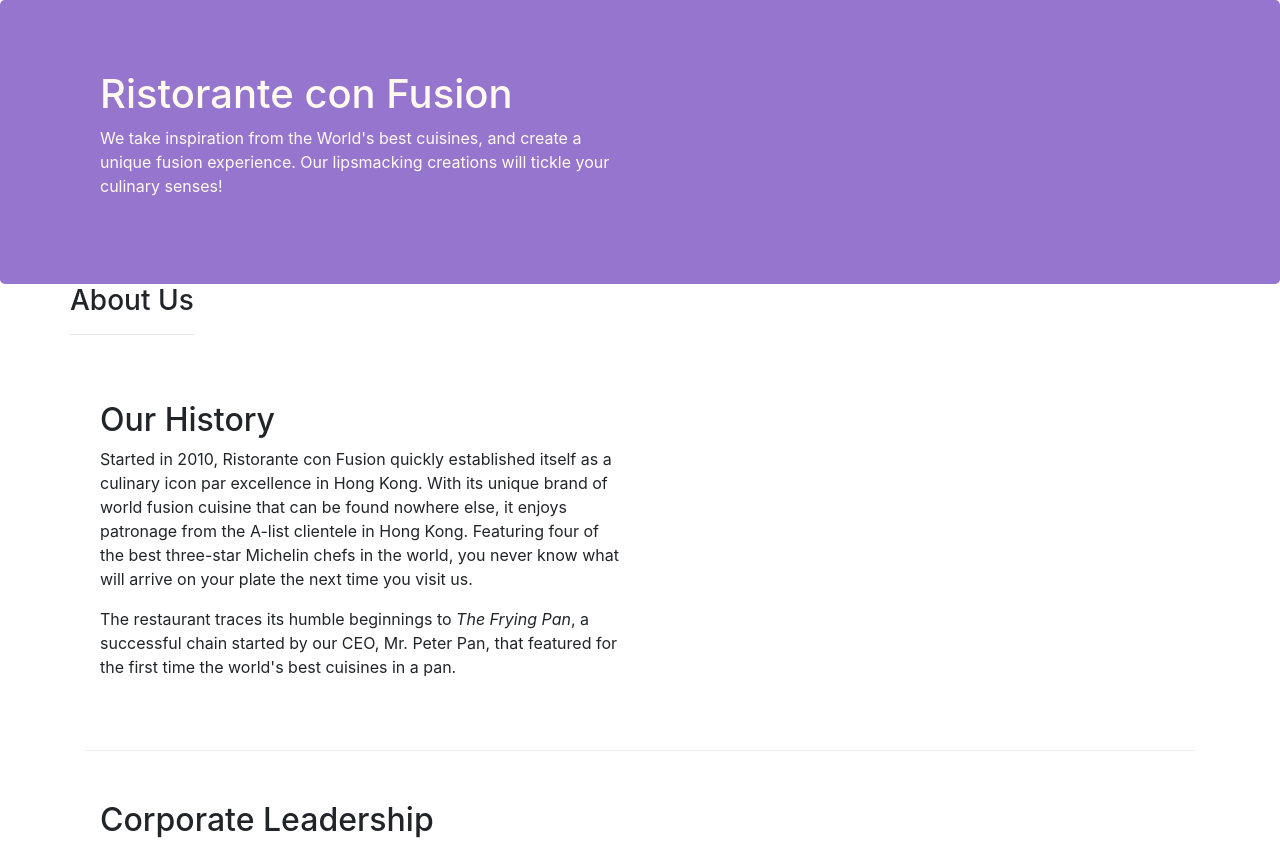
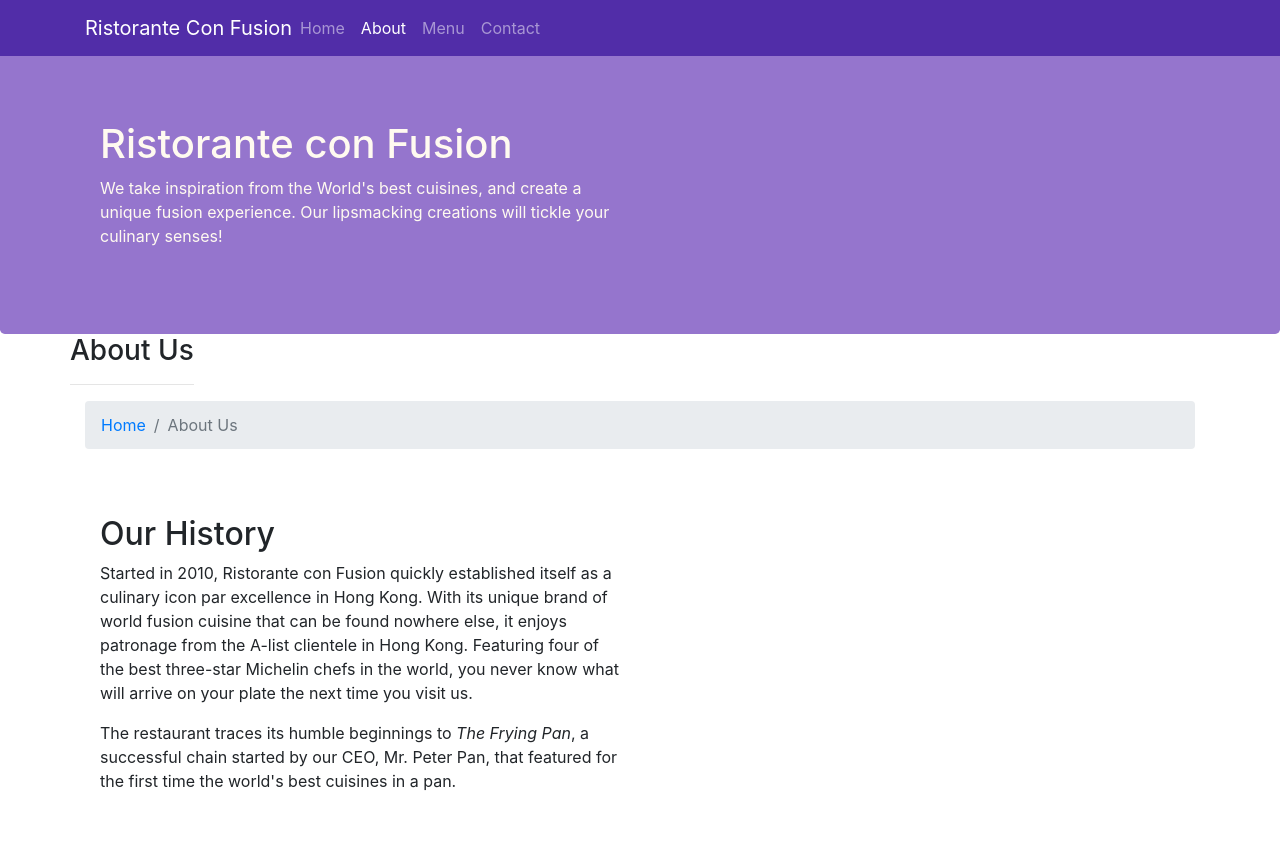
Before and after one commit to vijaiselvan/Restaurant-Website, a website: page aboutus.html in a window 1280 px wide. Shown: the top 842 px of the page. Drawn offline with nearby package versions, Linux system fonts and the light colour scheme.

Commit message:
Navbar and Breadcrumbs

```diff
--- a/aboutus.html
+++ b/aboutus.html
@@ -2,6 +2,10 @@
 <html lang="en">
 
 <head>
+    <!-- Required meta tags always come first -->
+    <meta charset="utf-8">
+    <meta name="viewport" content="width=device-width, initial-scale=1, shrink-to-fit=no">
+    <meta http-equiv="x-ua-compatible" content="ie=edge">
 
     <link rel="stylesheet" href="node_modules/bootstrap/dist/css/bootstrap.min.css">
     <link rel="stylesheet" href="css/style.css">
@@ -10,6 +14,23 @@
 </head>
 
 <body>
+
+    <nav class="navbar navbar-dark navbar-expand-sm fixed-top">
+        <div class="container">
+            <button class="navbar-toggler" type="button" data-toggle="collapse" data-target="#Navbar">
+                <span class="navbar-toggler-icon"></span>
+            </button>
+            <a class="navbar-brand mr-auto" href="#">Ristorante Con Fusion</a>
+            <div class="collapse navbar-collapse" id="Navbar">
+                <ul class="navbar-nav mr-auto">
+                    <li class="nav-item"><a class="nav-link" href="index.html">Home</a></li>
+                    <li class="nav-item active"><a class="nav-link" href="#">About</a></li>
+                    <li class="nav-item"><a class="nav-link" href="#">Menu</a></li>
+                    <li class="nav-item"><a class="nav-link" href="#">Contact</a></li>
+                </ul>
+            </div>
+        </div>
+    </nav>
 
     <header class="jumbotron">
         <div class="container">
@@ -32,6 +53,11 @@
                 <hr>
             </div>
         </div>
+
+        <ol class="col-12 breadcrumb">
+            <li class="breadcrumb-item"><a href="./index.html">Home</a></li>
+            <li class="breadcrumb-item active">About Us</li>
+        </ol>
 
         <div class="row row-content">
             <div class="col-sm-6">
--- a/css/style.css
+++ b/css/style.css
@@ -1,3 +1,8 @@
+body{
+    padding:50px 0px 0px 0px;
+    z-index:0;
+}
+
 .row-header{
     margin:0px auto;
     padding:0px;
@@ -28,3 +33,7 @@ address{
     margin:0px;
     color:#0f0f0f;
 }
+
+.navbar-dark {
+    background-color: #512DA8;
+}
```
Also changed, not shown: index.html (+17 -0 lines).
